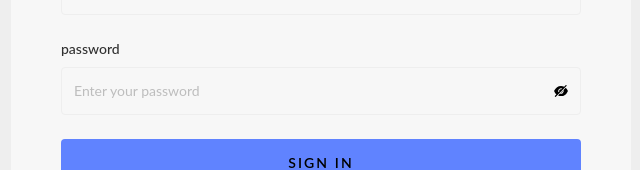
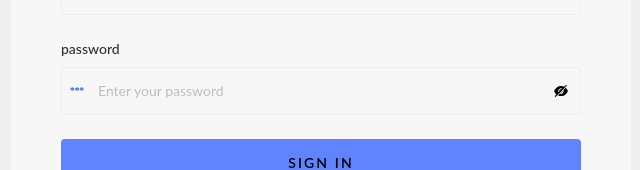
Before and after one commit to shams-fleapo/steam-connect-admin-panel, a React (Vite) app: page /login in a window 1280 px wide. Shown: the part 332-502 px from the top of the page, without its empty margins (319-959 px from the left). Built offline with nearby package versions, Linux system fonts and the light colour scheme.

Commit message:
feat: changed showIcon option

```diff
--- a/src/components/custom-input/password/index.tsx
+++ b/src/components/custom-input/password/index.tsx
@@ -41,7 +41,7 @@ export const Password = (props: CustomInput) => {
 			name='password'
 			type={showPwd ? 'password' : 'text'}
 			icon={
-				props.showicon ? (
+				props.showIcon ? (
 					<PasswordIcon
 						// placeholder='your.email@example.com'
 						width={16}
```
